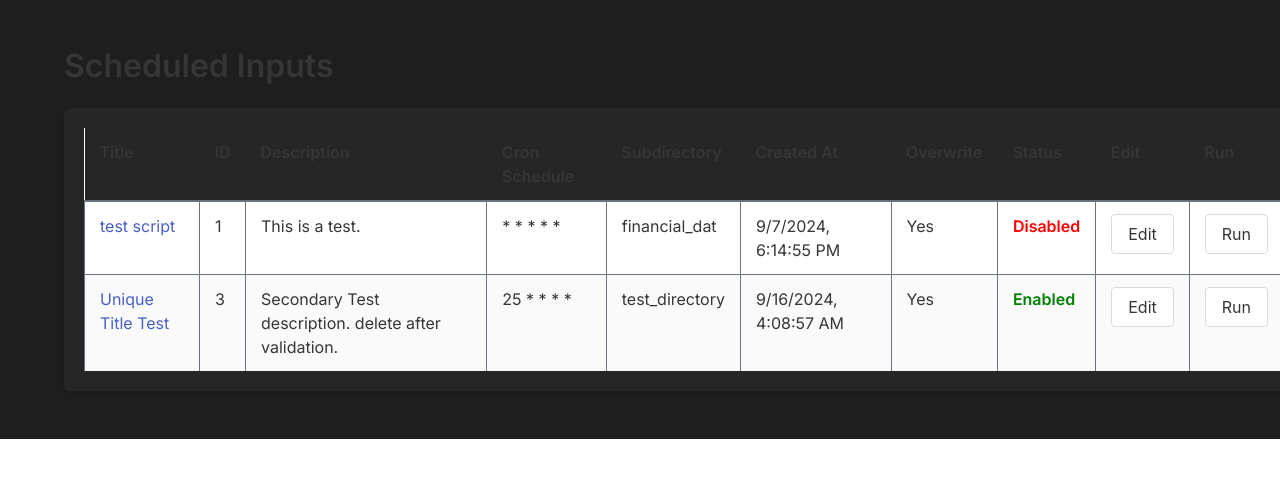
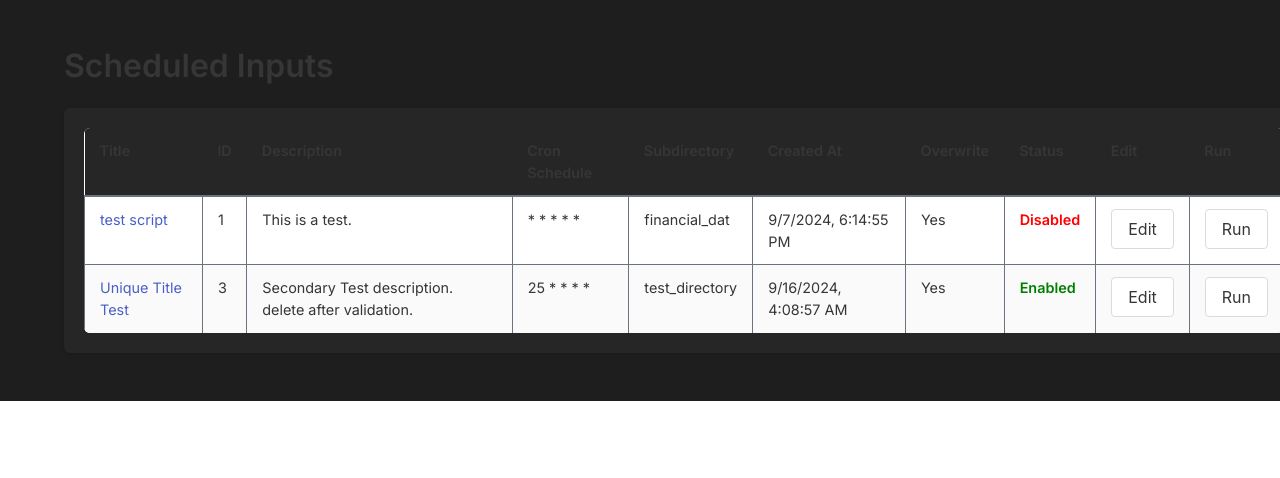
Before and after one commit to 13alvone/speakQuery, a Flask app: page /scheduled_inputs.html in a window 1280 px wide. Shown: the top 478 px of the page. Run offline with Flask 3, Linux system fonts and the light colour scheme; data comes from the database, SQL or seed files in the repository; parts of the project's set-up code (start-up, migrations or seed data) failed here and were passed over.

Commit message:
Improve UI usability

```diff
--- a/frontend/static/css/common.css
+++ b/frontend/static/css/common.css
@@ -5,7 +5,7 @@
     --primary-color: #4f46e5;
     --secondary-color: #6b7280;
     --background-color: #1e1e1e;
-    --text-color: #f3f4f6;
+    --text-color: #ffffff;
     --box-background-color: #262626;
     --hover-background-color: #333333;
     --hover-background-color-dark: #4b5563;
@@ -178,15 +178,21 @@ textarea {
     white-space: nowrap;
 }
 
+
 .table {
     border-collapse: collapse;
     width: 100%;
+    font-size: 0.9rem;
+    border-radius: 6px;
+    overflow: hidden;
 }
 
-.table th, .table td {
+.table th,
+.table td {
     border: 1px solid var(--secondary-color);
     padding: 8px;
     text-align: left;
+    font-size: inherit;
 }
 
 .table th {
--- a/frontend/static/css/index.css
+++ b/frontend/static/css/index.css
@@ -11,7 +11,7 @@
 #query {
     font-family: var(--font-family);
     font-size: 10pt;
-    min-height: 150px; /* Approx. 10 lines of text */
+    min-height: 250px; /* Increased height for longer queries */
     width: 100%;
     overflow-y: auto;
     resize: none; /* Disable manual resizing */
--- a/frontend/static/css/settings.css
+++ b/frontend/static/css/settings.css
@@ -85,3 +85,9 @@
 .input.monospaced-input {
     transition: width 0.2s ease;
 }
+
+/* Ensure log level dropdown displays full text */
+#LOG_LEVEL {
+    min-width: 8em;
+    width: 100%;
+}
--- a/frontend/static/js/common.js
+++ b/frontend/static/js/common.js
@@ -265,7 +265,13 @@ function setupThemeToggle() {
     });
 }
 
-document.addEventListener('DOMContentLoaded', () => {
+function initThemeSystem() {
     initializeTheme();
     setupThemeToggle();
-});
+}
+
+if (document.readyState === 'loading') {
+    document.addEventListener('DOMContentLoaded', initThemeSystem);
+} else {
+    initThemeSystem();
+}
--- a/frontend/templates/navbar.html
+++ b/frontend/templates/navbar.html
@@ -9,6 +9,7 @@
         <li class="{% if request.path == '/scheduled_inputs.html' %}active{% endif %}"><a href="/scheduled_inputs.html">Scheduled Inputs</a></li>
         {% if current_user.role == 'admin' %}
         <li class="{% if request.path == '/settings.html' %}active{% endif %}"><a href="/settings.html">Settings</a></li>
+        <li class="{% if request.path == '/users.html' %}active{% endif %}"><a href="/users.html">Users</a></li>
         {% endif %}
         <li class="{% if request.path == '/user_settings.html' %}active{% endif %}"><a href="/user_settings.html">User Settings</a></li>
     </ul>
--- a/frontend/templates/settings.html
+++ b/frontend/templates/settings.html
@@ -102,7 +102,7 @@
                             <div class="control">
                                 <div class="select monospaced-input">
                                     <select id="LOG_LEVEL" name="LOG_LEVEL" required>
-                                        <option value="DEBUG">DEBUG</option>
+                                        <option value="DEBUG" selected>DEBUG</option>
                                         <option value="INFO">INFO</option>
                                         <option value="WARNING">WARNING</option>
                                         <option value="ERROR">ERROR</option>
```
Also changed, not shown: frontend/static/js/theme.js (+8 -2 lines).
